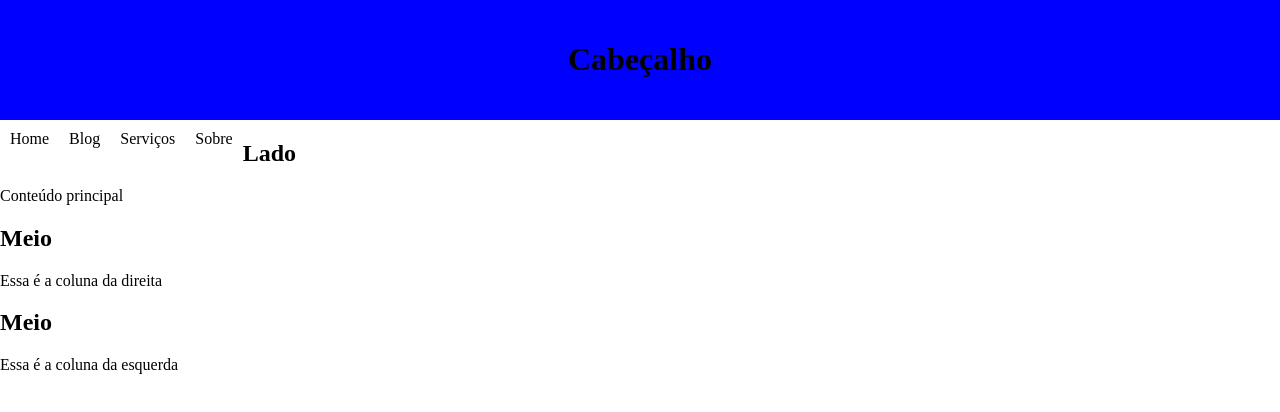
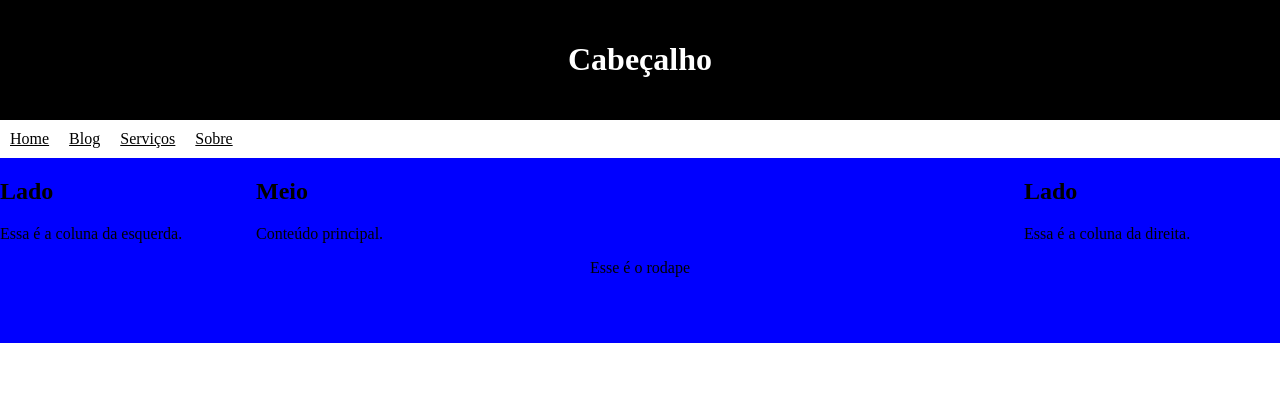
Before and after one commit to isabellymeiraa/P.web, a plain HTML site: page index.html in a window 1280 px wide. Drawn offline with Linux system fonts and the light colour scheme.

Commit message:
Update index.html

```diff
--- a/index.html
+++ b/index.html
@@ -1,53 +1,91 @@
 <!DOCTYPE html>
-<html lang="pt-br">
+<html lang="en">
 <head>
-    <title>Aula></title>
+    <meta charset="UTF-8">
+    <meta http-equiv="X-UA-Compatible" content="IE=edge">
+    <meta name="viewport" content="width=device-wigth, initial-scale=1.0">
+    <title>PW</title>
     <style>
         body {
             margin: 0;
         }
-        .cab {
-            background-color: blue;
+        .cabeca {
+            background-color:black;
             padding: 20px;
+            color:white;
             text-align: center;
-
+            margin: 0;
+        }
+        .menu {
+            background-color:black;
         }
         .menu a {
             color:black;
-            text-decoration: none;
+            text-decoration: nome;
             display: block;
             float: left;
-            padding: 10px ;
+            padding: 10px;
+        }
+        .menu a:hover{
+            color:blue;
+            background-color: blue;
+        }
+        .col-lateral {
+            float: left;
+            width: 20%;
+            background-color: blue;
+        }
+        .col-centro {
+            float: left;
+            width: 60%;
+            background-color:blue;
 
         }
-        .menu a:hover{
-            color:purple;
-            background-color:chartreuse;
-
+        .conteudo {
+            clear: both;
         }
-        .col-lateral {
-            float:left;}
-        </style>
+        .rodape {
+            background-color: blue;
+            text-align: center;
+            padding: 25px;
+        }
+        .rodape p{
+            padding: 25px;
+        }
+             </style>
 </head>
-</body>
-<div class="cab">
-    <h1>Cabeçalho</h1>
+<body>
+    <div class="cabeca">
+        <h1>Cabeçalho</h1>
     </div>
     <div class="menu">
         <a href="#">Home</a>
         <a href="#">Blog</a>
         <a href="#">Serviços</a>
         <a href="#">Sobre</a>
-    </div class= "Conteudo">
+
     </div>
-    <h2>Lado</h2>
-    <p>Conteúdo principal</p>
-    <div class= "Col-lateral">
-        <h2>Meio</h2>
-        <p>Essa é a coluna da direita</p>
-    </div class=" Col- lateral">
-    <h2>Meio</h2>
-    <p>Essa é a coluna da esquerda</p>
+    <div class="conteudo">
+        <div class="col-lateral">
+                <h2>Lado</h2>
+                <p>Essa é a coluna da esquerda.</p>
+        </div>
+
+        <div class="col-centro">
+                <h2>Meio</h2>
+                <p>Conteúdo principal.</p>
+        </div>
+
+        <div class="col-lateral">
+                <h2>Lado</h2>
+                <p>Essa é a coluna da direita.</p>
+        </div>
+    </div>
+
+    <div class="rodape">
+        <p>Esse é o rodape</p>
+
+    </div>
 
 </body>
-</htmll>
+</html>
```
